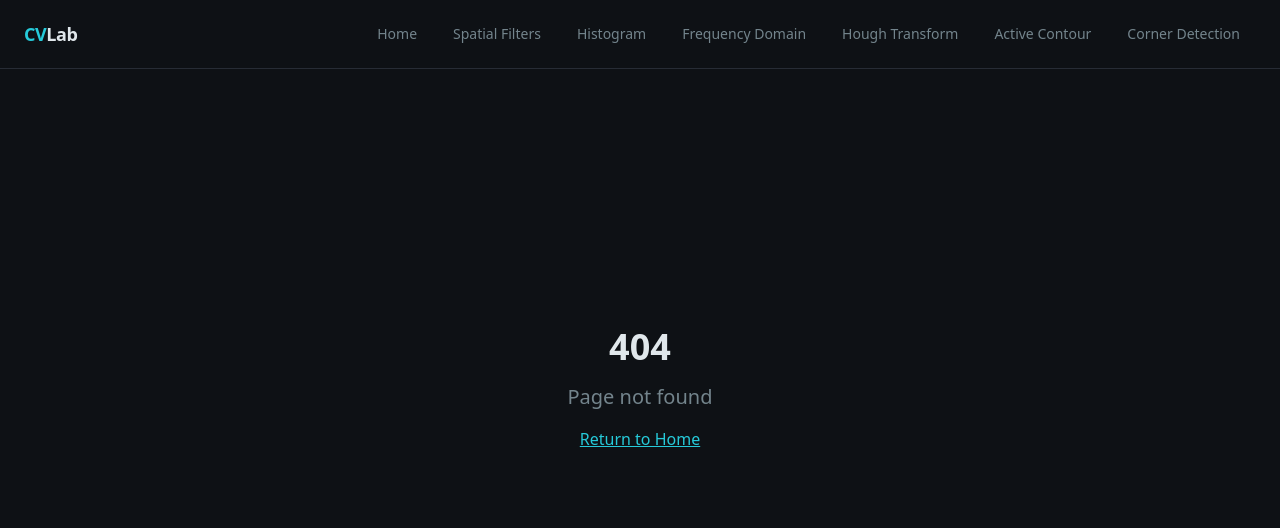
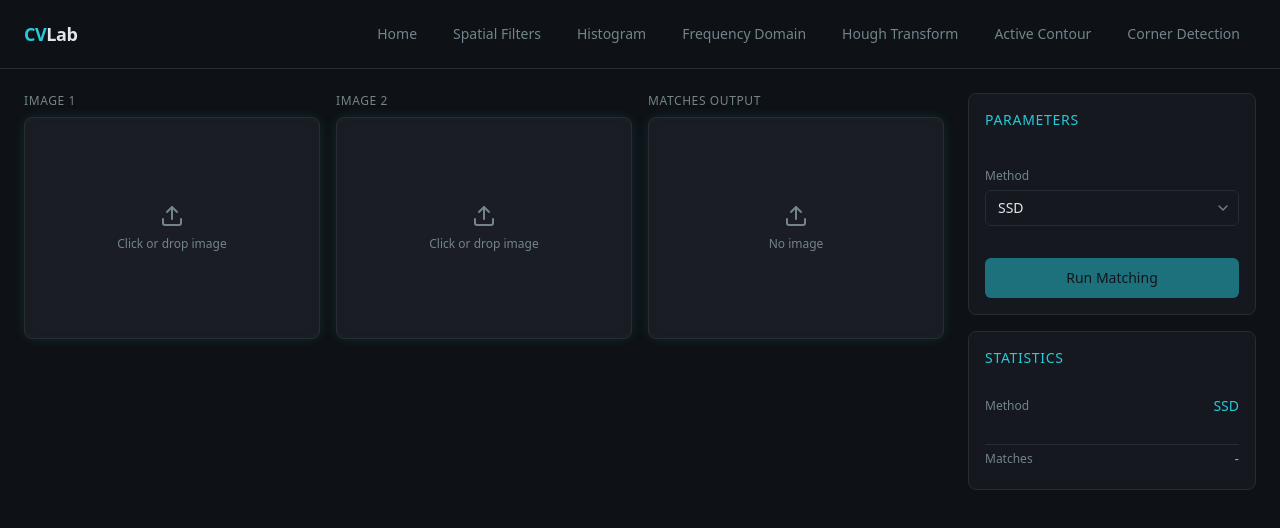
Before and after one commit to Khalaf649/ClarityCV, a Next.js app in the folder frontend/: page /feature-matching in a window 1280 px wide. Before the commit this address had no page. Shown: the top 528 px of the page. Built offline with nearby package versions, Linux system fonts and the light colour scheme.

Commit message:
Feature matching UI

```diff
--- /dev/null
+++ b/frontend/app/feature-matching/components/FeatureMatchingTab.tsx
@@ -0,0 +1,87 @@
+"use client";
+
+import { useState, useCallback, useEffect } from "react";
+import { ImageBox } from "@/components/ImageBox";
+import { useImageContext } from "@/contexts/ImageContext";
+import { ParameterPanel } from "./ParameterPanel";
+import { StatisticsPanel } from "./StatisticsPanel";
+import { fileToBase64 } from "@/lib/imageProcessing";
+import { api } from "@/lib/api";
+
+export function FeatureMatchingTab() {
+  const { originalImage, setImageFromFile } = useImageContext();
+
+  const [img2, setImg2] = useState<string | null>(null);
+  const [outputImage, setOutputImage] = useState<string | null>(null);
+  const [matchesCount, setMatchesCount] = useState<number | null>(null);
+  const [selectedMethod, setSelectedMethod] = useState<string>("SSD");
+  const [loading, setLoading] = useState(false);
+  const [error, setError] = useState<string | null>(null);
+
+  useEffect(() => {
+    setOutputImage(null);
+    setMatchesCount(null);
+  }, [originalImage, img2]);
+
+  const handleUpload2 = useCallback(async (file: File) => {
+    setImg2(await fileToBase64(file));
+    setOutputImage(null);
+  }, []);
+
+  const handleUpload1 = useCallback(async (file: File) => {
+    await setImageFromFile(file);
+    setOutputImage(null);
+  }, [setImageFromFile]);
+
+  const runMatching = async () => {
+    if (!originalImage || !img2) {
+      setError("Please provide both input images.");
+      return;
+    }
+
+    setLoading(true); setError(null);
+    try {
+      const fn = (api as any).featureMatching;
+      if (typeof fn === "function") {
+        const res = await fn(originalImage, img2, selectedMethod);
+        setOutputImage(res.image ?? null);
+        setMatchesCount(res.matchesCount ?? res.matchCount ?? null);
+      } else {
+        // No backend endpoint — keep UI wired and provide a simple passthrough
+        await new Promise((r) => setTimeout(r, 300));
+        setOutputImage(originalImage);
+        setMatchesCount(0);
+      }
+    } catch (e: unknown) {
+      setError(e instanceof Error ? e.message : "An error occurred");
+    } finally {
+      setLoading(false);
+    }
+  };
+
+  return (
+    <div className="flex flex-col lg:flex-row gap-6 h-full">
+      <div className="flex-1 grid grid-cols-2 md:grid-cols-3 gap-4 auto-rows-max">
+        <ImageBox title="Image 1" image={originalImage} onUpload={handleUpload1} />
+        <ImageBox title="Image 2" image={img2} onUpload={handleUpload2} />
+        <ImageBox title="Matches Output" image={outputImage} />
+      </div>
+
+      <div className="w-full lg:w-72 shrink-0 space-y-4">
+        {error && <p className="text-xs text-red-400">{error}</p>}
+        {loading && <p className="text-xs text-primary animate-pulse">Processing…</p>}
+
+        <ParameterPanel
+          selectedMethod={selectedMethod}
+          setSelectedMethod={setSelectedMethod}
+          runMatching={runMatching}
+          originalImage={originalImage}
+          img2={img2}
+          loading={loading}
+        />
+
+        <StatisticsPanel matchesCount={matchesCount} selectedMethod={selectedMethod} />
+      </div>
+    </div>
+  );
+}
--- /dev/null
+++ b/frontend/app/feature-matching/components/ParameterPanel.tsx
@@ -0,0 +1,41 @@
+"use client";
+
+import { ControlPanel } from "@/components/ControlPanel";
+import { Select } from "@/components/ui/Select";
+import { Button } from "@/components/ui/Button";
+
+interface ParameterPanelProps {
+  selectedMethod: string;
+  setSelectedMethod: (v: string) => void;
+  runMatching: () => void;
+  originalImage: string | null;
+  img2: string | null;
+  loading: boolean;
+}
+
+export function ParameterPanel({
+  selectedMethod,
+  setSelectedMethod,
+  runMatching,
+  originalImage,
+  img2,
+  loading,
+}: ParameterPanelProps) {
+  return (
+    <ControlPanel title="Parameters" className="space-y-4">
+      <div className="space-y-2">
+        <label className="text-xs text-muted-foreground">Method</label>
+        <Select
+          value={selectedMethod}
+          onValueChange={setSelectedMethod}
+          options={[{ value: "SSD", label: "SSD" }, { value: "NCC", label: "NCC" }]}
+          className="mt-1"
+        />
+      </div>
+
+      <Button onClick={runMatching} disabled={!originalImage || !img2 || loading} className="w-full">
+        {loading ? "Running…" : "Run Matching"}
+      </Button>
+    </ControlPanel>
+  );
+}
--- /dev/null
+++ b/frontend/app/feature-matching/components/StatisticsPanel.tsx
@@ -0,0 +1,24 @@
+"use client";
+
+import { ControlPanel } from "@/components/ControlPanel";
+
+interface StatisticsPanelProps {
+  matchesCount: number | null;
+  selectedMethod: string;
+}
+
+export function StatisticsPanel({ matchesCount, selectedMethod }: StatisticsPanelProps) {
+  return (
+    <ControlPanel title="Statistics" className="space-y-2">
+      <div className="flex justify-between items-center py-1">
+        <span className="text-xs text-muted-foreground">Method</span>
+        <span className="text-sm font-mono text-primary">{selectedMethod}</span>
+      </div>
+
+      <div className="flex justify-between items-center py-1 border-t border-secondary">
+        <span className="text-xs text-muted-foreground">Matches</span>
+        <span className="text-sm font-mono text-primary">{matchesCount !== null ? matchesCount : "-"}</span>
+      </div>
+    </ControlPanel>
+  );
+}
--- /dev/null
+++ b/frontend/app/feature-matching/page.tsx
@@ -0,0 +1,9 @@
+import { FeatureMatchingTab } from "./components/FeatureMatchingTab";
+
+export default function FeatureMatchingPage() {
+  return (
+    <main className="flex-1 p-6 overflow-auto">
+      <FeatureMatchingTab />
+    </main>
+  );
+}
--- a/frontend/app/page.tsx
+++ b/frontend/app/page.tsx
@@ -43,6 +43,13 @@
       "Detect and visualize SIFT keypoints. Adjust contrast threshold and number of features for the detector.",
     icon: "🔍",
   },
+  {
+    href: "/feature-matching",
+    title: "Feature Matching",
+    description:
+      "Match features between two images using SSD or NCC. Upload two images or reuse the global image as Image 1.",
+    icon: "🔗",
+  },
 ];
 
 export default function HomePage() {
```
Also changed, not shown: 2 other files (tests, documents, lock files or other folders).
